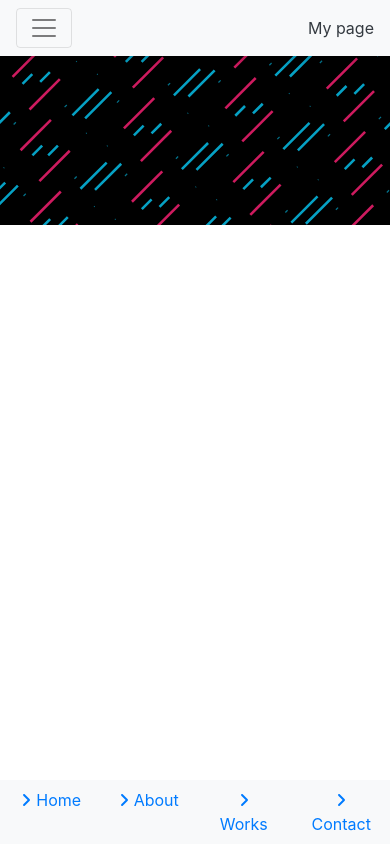
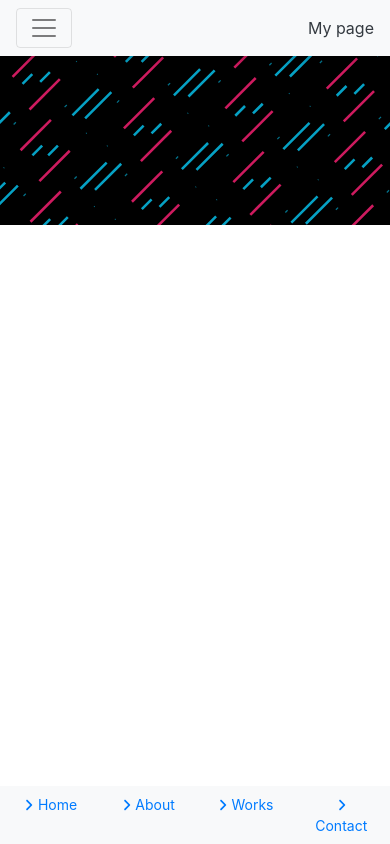
Before and after one commit to ryatca/spa, a plain HTML site: page index.html in a window 390 px wide. Drawn offline with Linux system fonts and the light colour scheme.

Commit message:
5s、SEサイズでfooter死んだため調整

```diff
--- a/css/style.css
+++ b/css/style.css
@@ -69,6 +69,10 @@ ul{
 	background-color: rgba(255,255,255,0);
 }
 
+.link-textsize{
+	font-size: 20px;
+}
+
 @media screen and ( max-width: 960px ){
 	.kv{
 		position: relative;
@@ -85,6 +89,10 @@ ul{
 		font-size: 4rem;
 		opacity: .9;
 		background-color: rgba(255,255,255,0);
+	}
+
+	.link-textsize{
+		font-size: 14px;
 	}
 
 }
--- a/page/page.js
+++ b/page/page.js
@@ -53,7 +53,7 @@ Vue.component('spa-link',{
 	`
 	<footer class="fixed-bottom">
 		<div class="container-fluid">
-			<div class="row text-center bg-light">
+			<div class="row text-center bg-light link-textsize">
 				<router-link to="/spa/" class="col-3 d-block py-2"><i class="fas fa-angle-right"></i>Home</router-link>
 				<router-link to="/spa/about" class="col-3 d-block py-2"><i class="fas fa-angle-right"></i>About</router-link>
 				<router-link to="/spa/works" class="col-3 d-block py-2"><i class="fas fa-angle-right"></i>Works</router-link>
```
